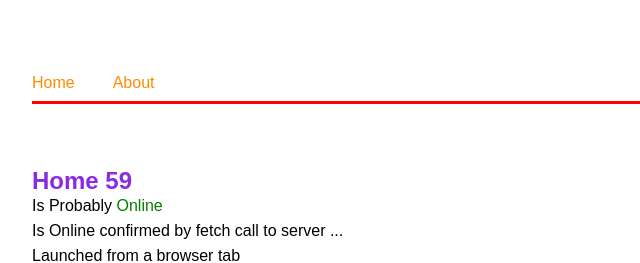
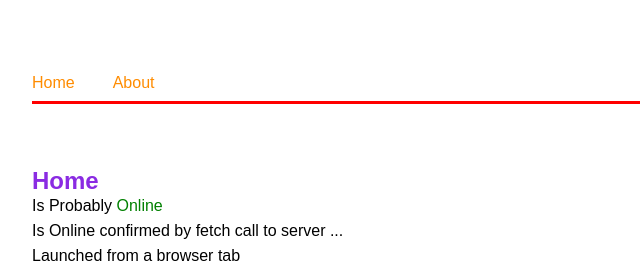
Before and after one commit to pwademo/testPWA, a plain HTML site: page index.html in a window 1280 px wide. Shown: the top 263 px of the page, 96-736 px from the left. Drawn offline with Linux system fonts and the light colour scheme.

Commit message:
Add files via upload

```diff
--- a/index.html
+++ b/index.html
@@ -75,7 +75,7 @@
 
 <section>
      <h1 style="color:blueviolet">
-       Home 59
+       Home
     </h1>
 
 <!--     <p id="cacheVersion">Cache version ...</p> -->
```
